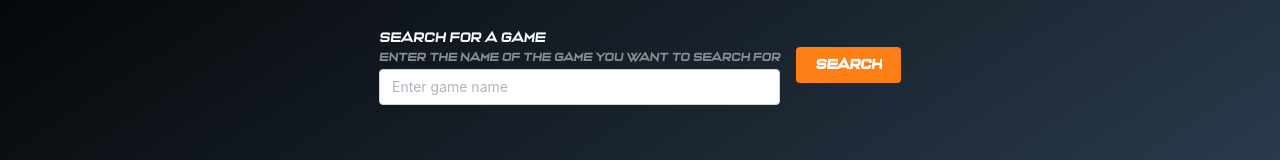
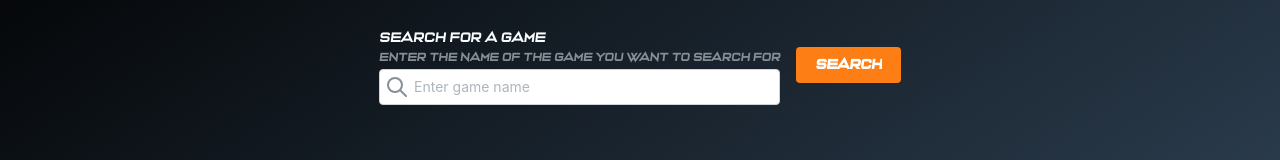
Before and after one commit to retzerbil/GameSaver, a React (Vite) app: page /deals in a window 1280 px wide. Shown: the part 145-305 px from the top of the page. Built offline with nearby package versions, Linux system fonts and the light colour scheme; no server answers.

Commit message:
tabler icons

```diff
--- a/package.json
+++ b/package.json
@@ -12,6 +12,7 @@
   "dependencies": {
     "@mantine/core": "^7.14.3",
     "@mantine/hooks": "^7.14.3",
+    "@tabler/icons-react": "^3.26.0",
     "axios": "^1.7.8",
     "dotenv": "^16.4.5",
     "react": "^18.2.0",
--- a/src/components/GameSearch.tsx
+++ b/src/components/GameSearch.tsx
@@ -13,6 +13,7 @@ import { getDealsSearch } from "../Services/getDeals";
 import { IDealSearchResponse } from "../models/IDealSearchResponse";
 import { IStoreResponse } from "../models/IStoreResponse";
 import { getStores } from "../Services/getStores";
+import { IconSearch } from "@tabler/icons-react";
 
 export const GameSearch = () => {
 	const [query, setQuery] = useState("");
@@ -116,6 +117,7 @@ export const GameSearch = () => {
 						placeholder="Enter game name"
 						value={query}
 						onChange={(event) => setQuery(event.currentTarget.value)}
+						leftSection={<IconSearch />}
 					/>
 					<Button type="submit" variant="filled" color="orange">
 						Search
```
Also changed, not shown: 1 other file (tests, documents, lock files or other folders).
